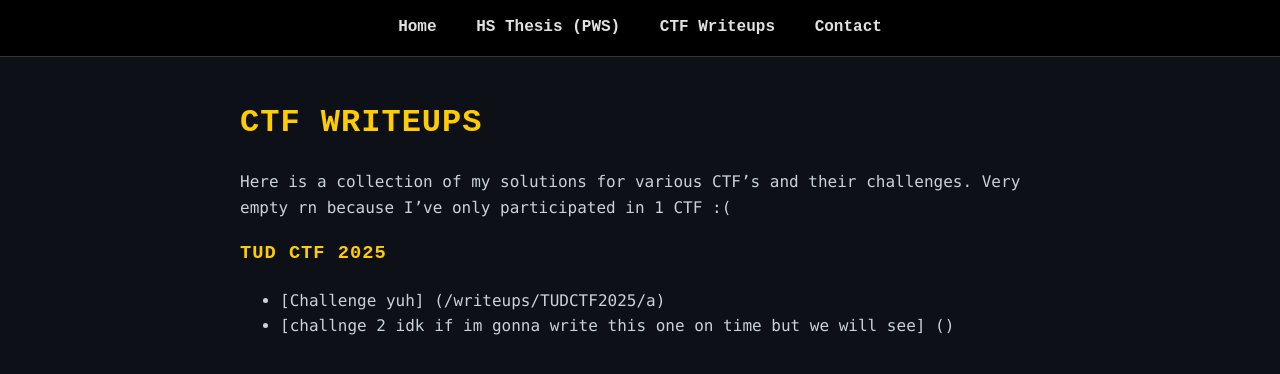
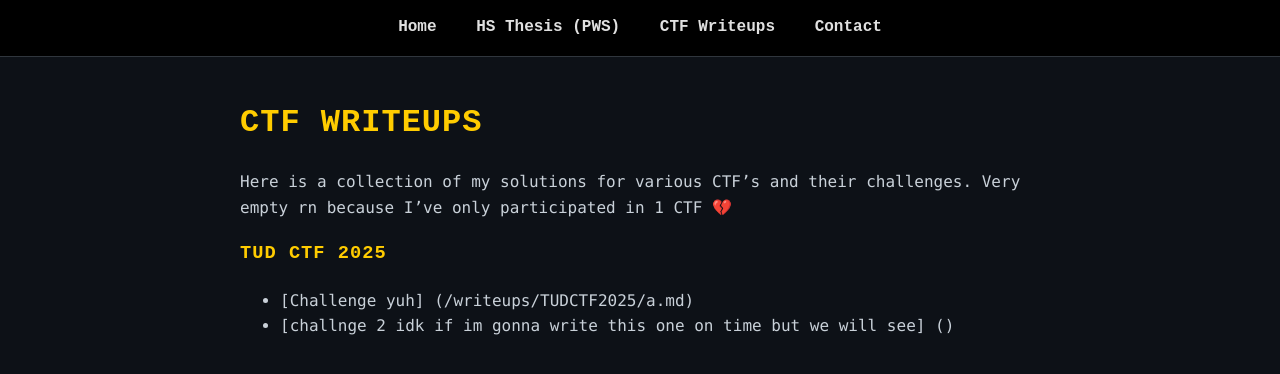
Before and after one commit to 18gssidhu10/18gssidhu10.github.io, a Jekyll site: the page built from ctf-writeups.md, in a window 1280 px wide. Shown: the top 374 px of the page. Built offline with Jekyll 4.4.1, drawn with Linux system fonts in a browser that asks for light colours.

```diff
--- a/ctf-writeups.md
+++ b/ctf-writeups.md
@@ -5,9 +5,9 @@ title: CTF Writeups
 
 # CTF Writeups
 
-Here is a collection of my solutions for various CTF's and their challenges. Very empty rn because I've only participated in 1 CTF :(
+Here is a collection of my solutions for various CTF's and their challenges. Very empty rn because I've only participated in 1 CTF 💔
 
 
 ### TUD CTF 2025
-* [Challenge yuh] (/writeups/TUDCTF2025/a)
+* [Challenge yuh] (/writeups/TUDCTF2025/a.md)
 * [challnge 2 idk if im gonna write this one on time but we will see] ()
```
